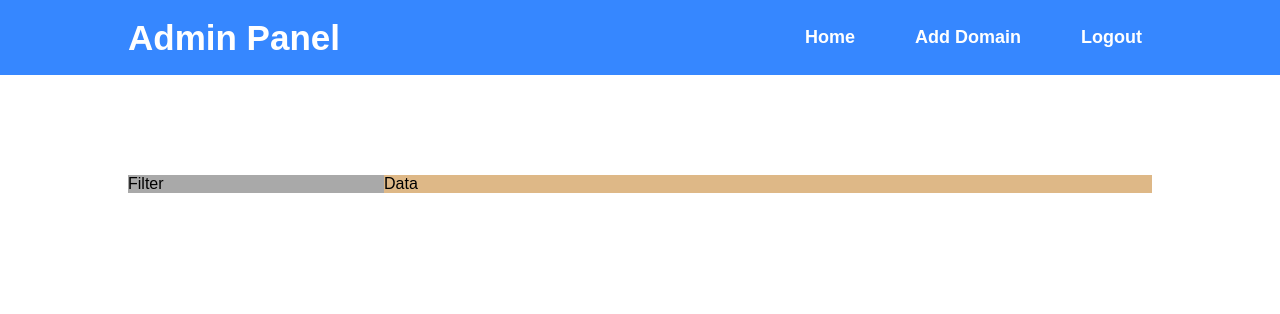
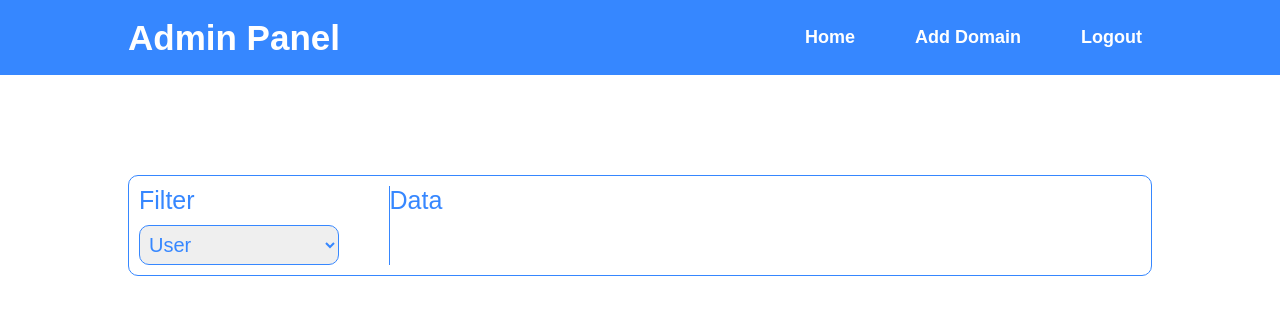
Before and after one commit to mohammad-jaffal/medically-project, a React (Create React App) app in the folder medically-admin/: page /home in a window 1280 px wide. Shown: the top 314 px of the page. Built offline with nearby package versions, Linux system fonts and the light colour scheme.

Commit message:
Frontend: Adding user type filter in home page

```diff
--- a/medically-admin/src/App.css
+++ b/medically-admin/src/App.css
@@ -149,7 +149,7 @@
   min-width: 400px;
 }
 
-.add-domain-body>p {
+.block-title {
   font-size: 25px;
   margin-bottom: 10px;
   color: rgb(54, 135, 255);
@@ -218,21 +218,39 @@ color: rgb(54, 135, 255);
 /*  */
 
 .home-body {
-  background-color: aqua;
   width: 80%;
   align-self: center;
   margin-top: 100px;
   display: flex;
+  border: 1px solid rgb(54, 135, 255);
+  border-radius:10px;
+  padding: 10px;
 }
 
 
 .filter-container{
-  background-color: darkgray;
   width: 25%;
+  border-right: 1px solid rgb(54, 135, 255);
 }
 .data-container{
-  background-color: burlywood;
   width: 75%;
+}
+
+.type-select{
+  width: 80%;
+  min-width: 100px;
+  height: 40px;
+  border: 1px solid rgb(54, 135, 255);
+  border-radius: 10px;
+  /* text-align: center; */
+  padding-left: 5px;
+  font-size: 20px;
+  color: rgb(54, 135, 255);
+}
+.type-select:focus {
+  outline: none !important;
+  border-color: rgb(54, 135, 255);
+  box-shadow: 0 0 5px rgb(54, 135, 255);
 }
 
 
--- a/medically-admin/src/pages/AddDomain.js
+++ b/medically-admin/src/pages/AddDomain.js
@@ -5,12 +5,12 @@ const AddDomain = () => {
         <div className="global-container">
             <Navbar />
             <div className="add-domain-body">
-                <p>Add Domain:</p>
+                <p className="block-title">Add Domain:</p>
                 <div className="domain-input-container">
                     <input type="text" className="domain-input" required />
                     <button className="admin-btn">Add</button>
                 </div>
-                <p>Available Domains:</p>
+                <p className="block-title">Available Domains:</p>
                 <ul className="domains-container">
                     <li className="domain-card"><span>domain 1</span></li>
                     <li className="domain-card"><span>domain 2</span></li>
--- a/medically-admin/src/pages/home.js
+++ b/medically-admin/src/pages/home.js
@@ -6,10 +6,14 @@ const Home = () => {
             <Navbar />
             <div className="home-body">
                 <div className="filter-container">
-                    <p>Filter</p>
+                    <p className="block-title">Filter</p>
+                    <select className="type-select">
+                        <option value="1">User</option>
+                        <option value="2">Doctor</option>
+                    </select>
                 </div>
                 <div className="data-container">
-                    <p>Data</p>
+                    <p className="block-title">Data</p>
                 </div>
             </div>
         </div>
```
